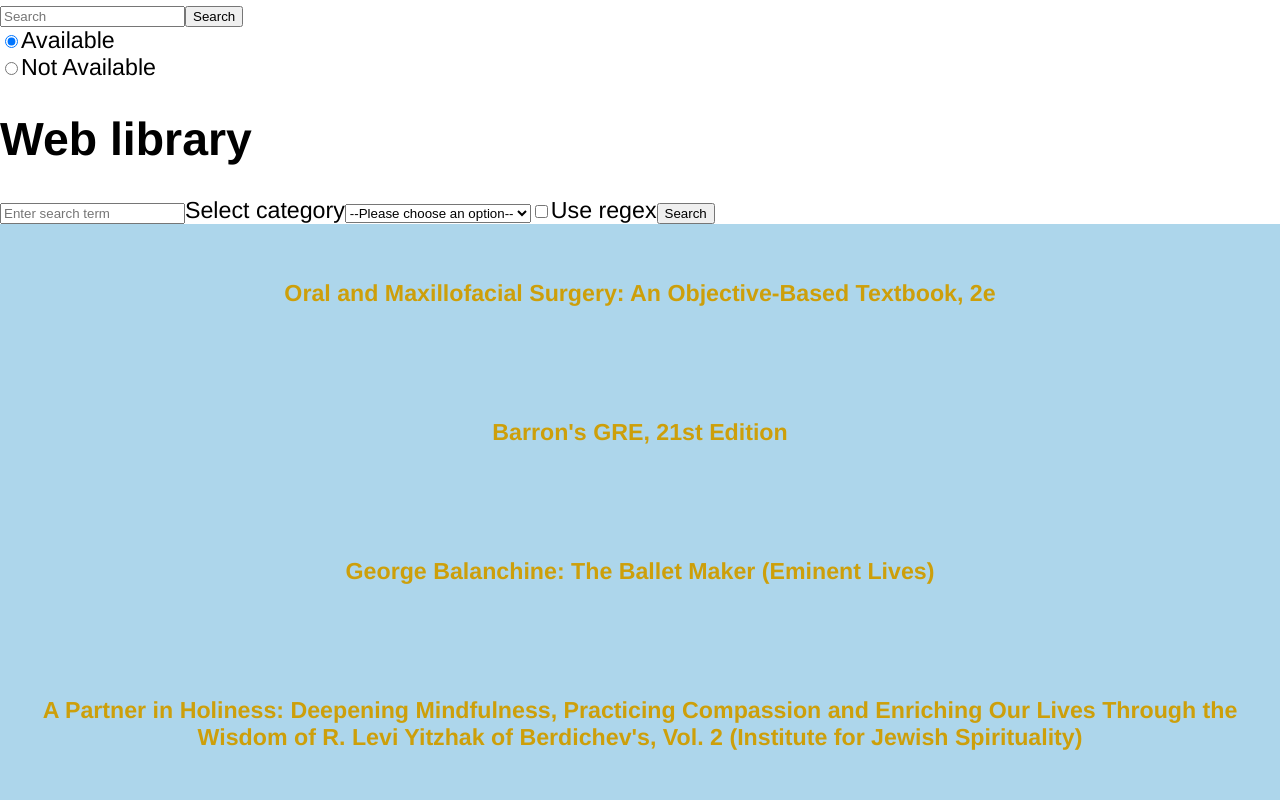
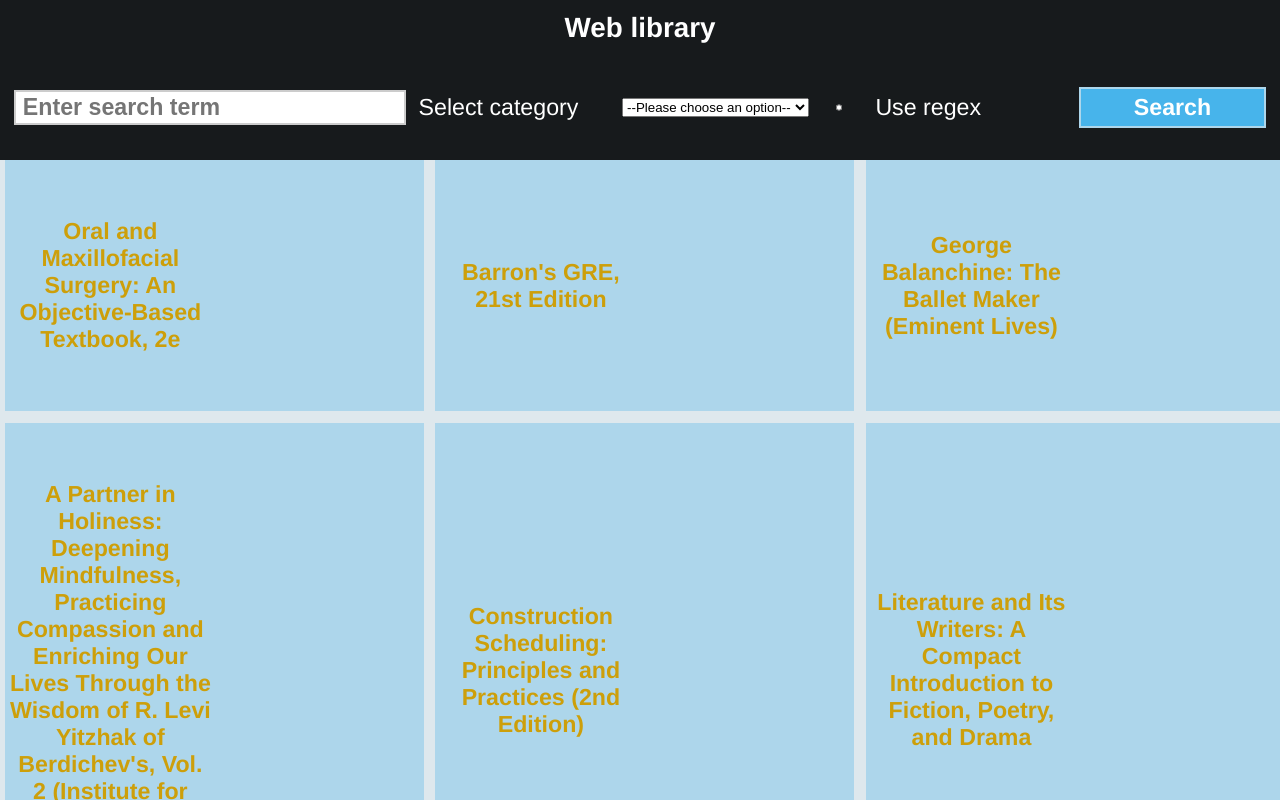
Before and after one commit to andrewtomanek/vue-books, a Vue app: page / in a window 1280 px wide. Shown: the top 800 px of the page. Built offline with nearby package versions, Linux system fonts and the light colour scheme.

Commit message:
list css layout

```diff
--- a/src/components/searchBooks.vue
+++ b/src/components/searchBooks.vue
@@ -1,49 +1,5 @@
 <template>
   <div>
-    <div class="container">
-      <div class="row">
-        <div class="offset-md-3 col-md-6 form-group">
-          <input
-            class="form-control mr-sm-2"
-            type="text"
-            placeholder="Search"
-            v-model="search"
-            aria-label="Search"
-          />
-          <button
-            class="btn btn-outline-success form-control mt-2"
-            type="submit"
-          >
-            Search
-          </button>
-          <div>
-            <div class="form-check form-check-inline">
-              <input
-                class="form-check-input"
-                type="radio"
-                id="inlineRadio1"
-                v-model="available"
-                :value="true"
-              />
-              <label class="form-check-label" for="inlineRadio1"
-                >Available</label
-              >
-            </div>
-            <div class="form-check form-check-inline">
-              <input
-                class="form-check-input"
-                type="radio"
-                id="inlineRadio2"
-                v-model="available"
-                :value="false"
-              />
-              <label class="form-check-label" for="inlineRadio2"
-                >Not Available</label
-              >
-            </div>
-          </div>
-        </div>
-      </div>
     <header>
       <h1>Web library <br /></h1>
       <div class="search-wrapper">
@@ -72,15 +28,12 @@
         </form>
       </div>
     </header>
-      <div class="row">
-        <div
-          class="col-md-3 card-group"
-          v-for="book in books"
-          :key="book.indexId"
-        >
+    <div class="main-content">
+      <section class="items-list">
+        <article contenteditable v-for="book in books" :key="book.indexId">
           <bookDetail :book="book"></bookDetail>
-        </div>
-      </div>
+        </article>
+      </section>
     </div>
   </div>
 </template>
@@ -118,3 +71,119 @@
   ),
 };
 </script>
+
+<style scoped>
+header {
+  display: grid;
+  position: fixed;
+  left: 0;
+  top: 0;
+  display: grid;
+  height: 20vh;
+  width: 100%;
+  background-color: var(--header, black);
+  z-index: 9;
+}
+
+.main-content {
+  position: absolute;
+  left: 0;
+  top: 20vh;
+  display: grid;
+  margin: 0;
+  grid-auto-flow: row;
+  align-items: center;
+  justify-content: center;
+}
+
+footer {
+  position: fixed;
+  right: 0;
+  bottom: 0;
+  display: grid;
+  height: 5vh;
+  width: 100%;
+  background-color: var(--footer, orange);
+  z-index: 10;
+}
+
+a {
+  font-family: Helvetica, Arial, Verdana;
+}
+
+button {
+  font-family: Helvetica, Arial, Verdana;
+  padding: 0.2rem;
+  font-size: 1rem;
+  font-weight: 700;
+  cursor: pointer;
+  border: 0.1rem solid var(--tile, blue);
+  background-color: var(--secondary, blue);
+  color: white;
+}
+
+h1 {
+  font-family: Helvetica, Arial, Verdana;
+  color: white;
+  text-align: center;
+  padding: 0.5rem 0.2rem;
+  font-size: 1.2rem;
+  font-weight: 800;
+  background-color: var(--header, black);
+  margin: 0;
+}
+
+.layout-container {
+  height: 100%;
+  width: 100%;
+}
+
+.items-list {
+  display: grid;
+  grid-template-columns: repeat(3, 1fr);
+  grid-template-rows: auto;
+  grid-gap: 0.5rem;
+  padding: 0.5rem 0.2rem;
+  height: 100%;
+  width: 100%;
+  justify-content: center;
+  background-color: var(--grey, lightgrey);
+}
+
+form {
+  display: grid;
+  justify-content: center;
+  align-items: center;
+  grid-gap: 1rem;
+  grid-template-columns: 2fr 1fr 1fr 1vw 1fr 1fr;
+  grid-template-rows: 1fr;
+}
+
+.search-wrapper {
+  margin: 0;
+  padding: 0.3rem 0.6rem;
+  justify-content: center;
+  align-items: center;
+}
+.search-box {
+  width: 100%;
+  border: 0.1rem solid #ccc;
+  outline: 0;
+  margin: 0;
+  padding: 0.1rem 0.3rem;
+  font-size: 1rem;
+  font-weight: 600;
+  text-align: left;
+  color: var(--header, brown);
+}
+.search-box:focus {
+  box-shadow: 0 0 15px 5px var(--grey, grey);
+  border: 0.1rem solid var(--secondary, blue);
+}
+
+label {
+  display: block;
+  padding: 0.1rem 0.3rem;
+  color: white;
+}
+</style>
```
Lines whose indentation alone changed are shown as unchanged.
